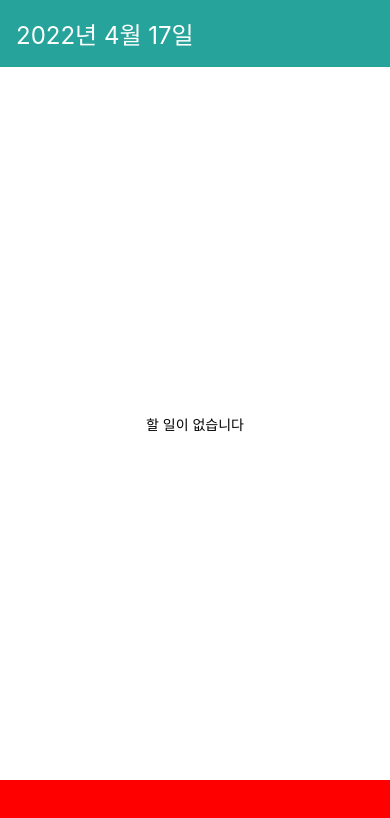
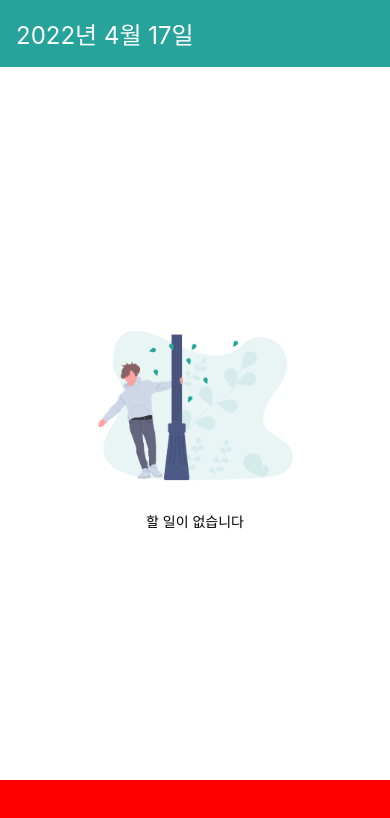
Before and after one commit to ask0908/TodoApp, a React Native app: screen / in a window 390 px wide. Shown: the top 818 px of the page. Built offline with nearby package versions, Linux system fonts and the light colour scheme.

Commit message:
Image 컴포넌트의 이미지 변경, 배경색 변경

```diff
--- a/App.js
+++ b/App.js
@@ -21,6 +21,7 @@ function App() {
 const styles = StyleSheet.create({
   block: {
     flex: 1,
+    backgroundColor: 'white',
   },
 });
 
--- a/components/Empty.js
+++ b/components/Empty.js
@@ -4,6 +4,11 @@ import {View, Text, Image, StyleSheet} from 'react-native';
 function Empty() {
   return (
     <View style={styles.block}>
+      <Image
+        source={require('../assets/images/young_and_happy.png')}
+        style={styles.image}
+        resizeMode="center"
+      />
       <Text styles={styles.description}>할 일이 없습니다</Text>
     </View>
   );
@@ -15,6 +20,11 @@ const styles = StyleSheet.create({
     alignItems: 'center',
     justifyContent: 'center',
   },
+  image: {
+    width: 240,
+    height: 179,
+    marginBottom: 16,
+  },
   description: {
     fontSize: 24,
     color: '#9E9E9E',
```
